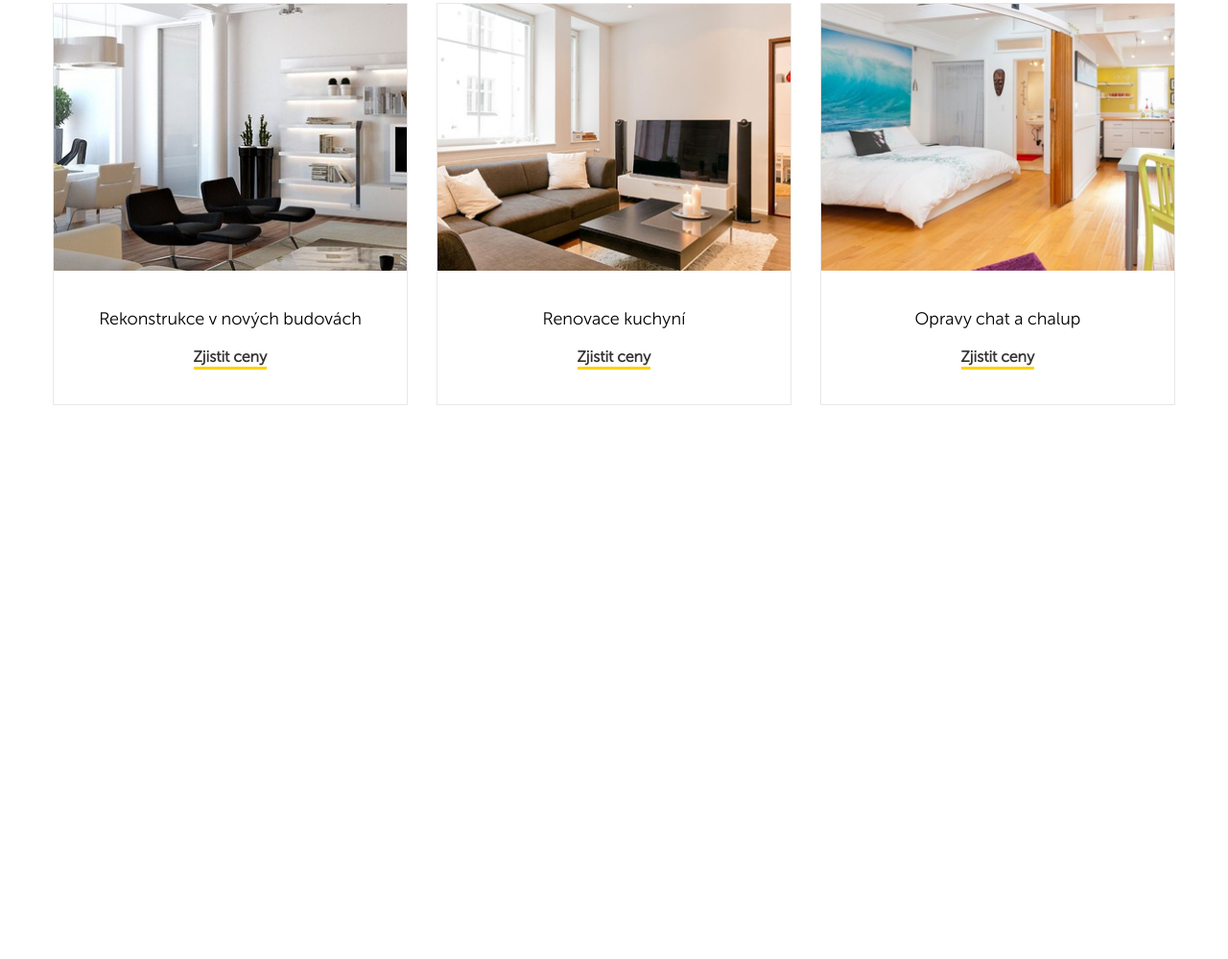
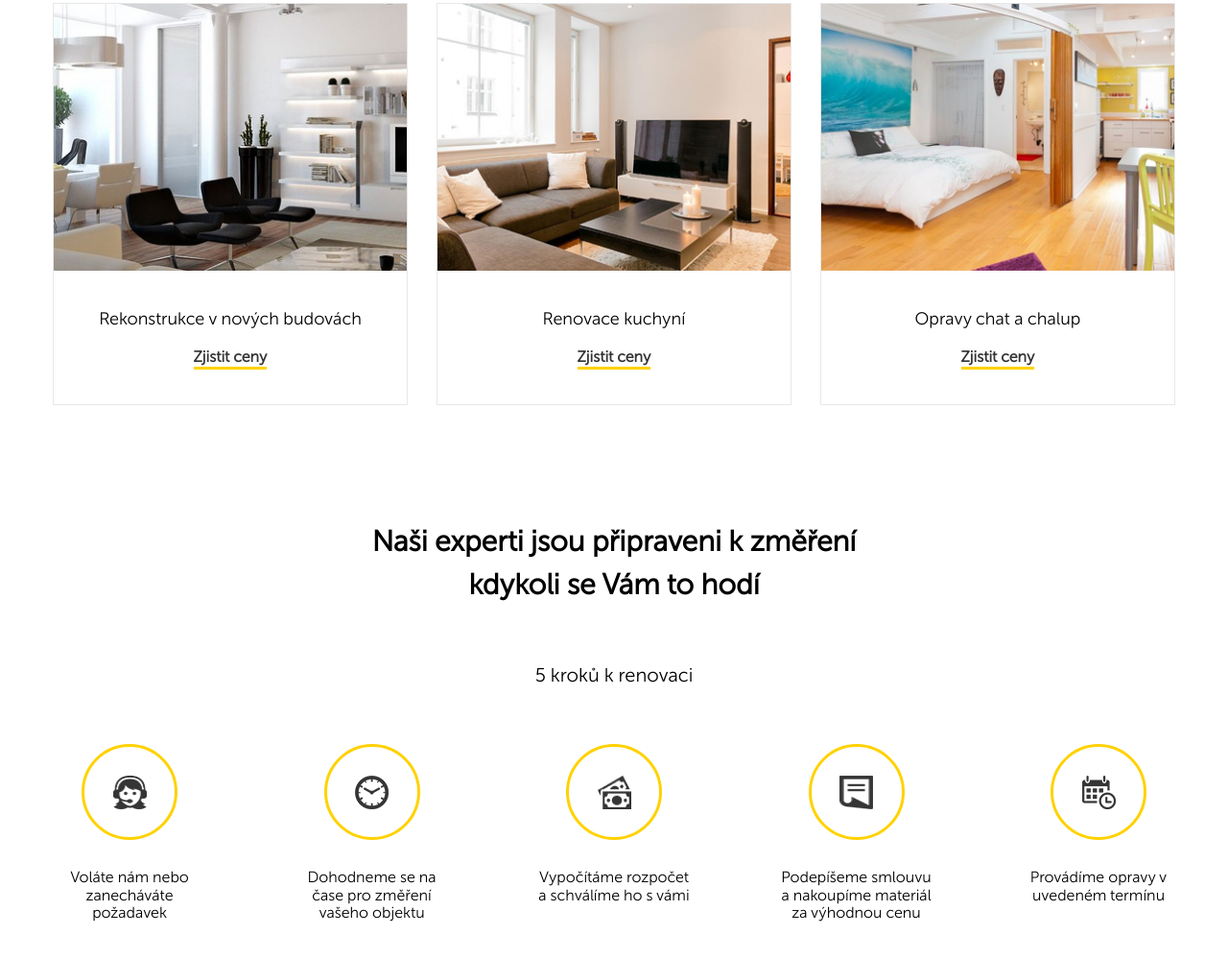
Before and after one commit to filipskorpik/build, a plain HTML site: page src/index.html in a window 1280 px wide. Shown: the part 2790-3789 px from the top of the page at 96% size. Before the commit the page ends 3332 px from the top, so only its background shows below. Drawn offline with nearby package versions, Linux system fonts and the light colour scheme.

Commit message:
rozpracovaná sekce Steps, chyba při načítání stránky, problikne

```diff
--- a/src/index.html
+++ b/src/index.html
@@ -180,6 +180,41 @@
                 </div>
             </div>
         </section>
+
+        <section class="steps">
+            <div class="container">
+                <h2 class="steps__title">Naši experti jsou připraveni k změření <br> kdykoli se Vám to hodí</h2>
+                <span class="steps__subtitle">5 kroků k renovaci</span>
+                <div class="icons">
+                    <div class="icon">
+                        <div class="icon__img"><img src="images/icon1.png" alt=""></div>
+                        <span class="icon__text">Voláte nám
+                            nebo zanecháváte požadavek</span>
+                    </div>
+                    <div class="icon">
+                        <div class="icon__img"><img src="images/icon2.png" alt=""></div>
+                        <span class="icon__text">Dohodneme se
+                            na čase pro změření
+                            vašeho objektu
+                            </span>
+                    </div>
+                    <div class="icon">
+                        <div class="icon__img"><img src="images/icon3.png" alt=""></div>
+                        <span class="icon__text">Vypočítáme rozpočet a schválíme ho s vámi</span>
+                    </div>
+                    <div class="icon">
+                        <div class="icon__img"><img src="images/icon4.png" alt=""></div>
+                        <span class="icon__text">Podepíšeme smlouvu a nakoupíme materiál za výhodnou cenu</span>
+                    </div>
+                    <div class="icon">
+                        <div class="icon__img"><img src="images/icon5.png" alt=""></div>
+                        <span class="icon__text">Provádíme opravy
+                            v uvedeném termínu</span>
+                    </div>
+                </div>
+            </div>
+        </section>
+
     </main>
 
 
--- a/src/sass/_mixins.sass
+++ b/src/sass/_mixins.sass
@@ -12,3 +12,8 @@
     font-size: 30px
     text-align: center
     line-height: 45px
+
+@mixin sectionSubtitle
+    display: block
+    text-align: center
+    font-size: 20px
--- a/src/sass/style.sass
+++ b/src/sass/style.sass
@@ -249,11 +249,8 @@ img
         @media only screen and(max-width:510px)
             font-size: 25px
     &__subtitle
-        display: block
+        +sectionSubtitle
         margin-bottom: 60px
-        text-align: center
-        font-size: 20px
-
 
     &__card
         margin-bottom: 20px
@@ -298,6 +295,7 @@ img
         +bold
         color: $accent
         position: relative
+
         &:hover
             &::after
                 height: 13px
@@ -313,7 +311,39 @@ img
             background-color: $main-color
             transition: .2s
 
+/*********************** Price ***************************/
+.steps
+    margin-bottom: 100px
+    &__title
+        +sectionTitle
+        margin-bottom: 60px
+    &__subtitle
+        +sectionSubtitle
+        margin-bottom: 60px
 
+.icons
+    display: flex
+    justify-content: space-between
+
+.icon
+    text-align: center
+    &__img
+        border: 3px solid #ffd200
+        border-radius: 50px
+        background-color: #ffffff
+        width: 100px
+        height: 100px
+        margin: auto
+        display: flex
+        justify-content: center
+        align-items: center
+        margin-bottom: 30px
+        img
+            width: 35px
+            height: 35px
+    &__text
+        max-width: 160px
+        display: inline-block
 
 
 
```
Also changed, not shown: src/css/style.css, src/images/arrowUpRight.png (added), src/images/icon1.png (added), src/images/icon2.png (added), src/images/icon3.png (added), src/images/icon4.png (added), src/images/icon5.png (added), 1 other file.
